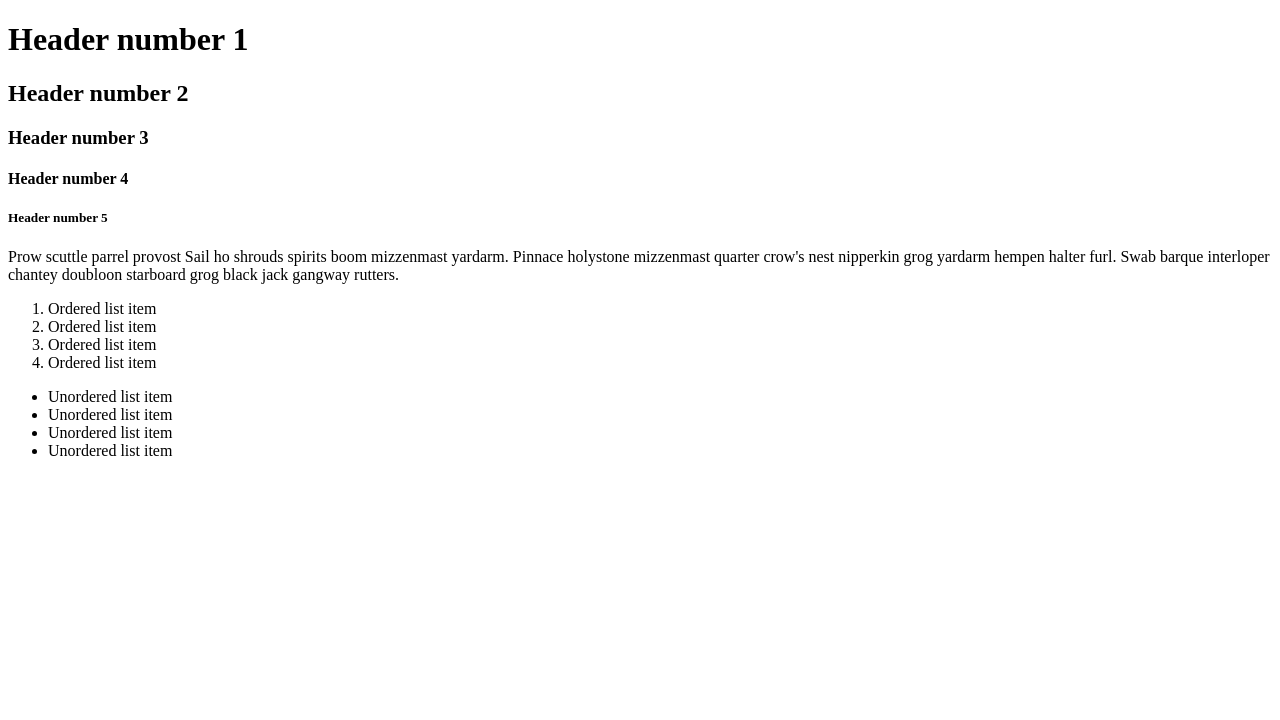
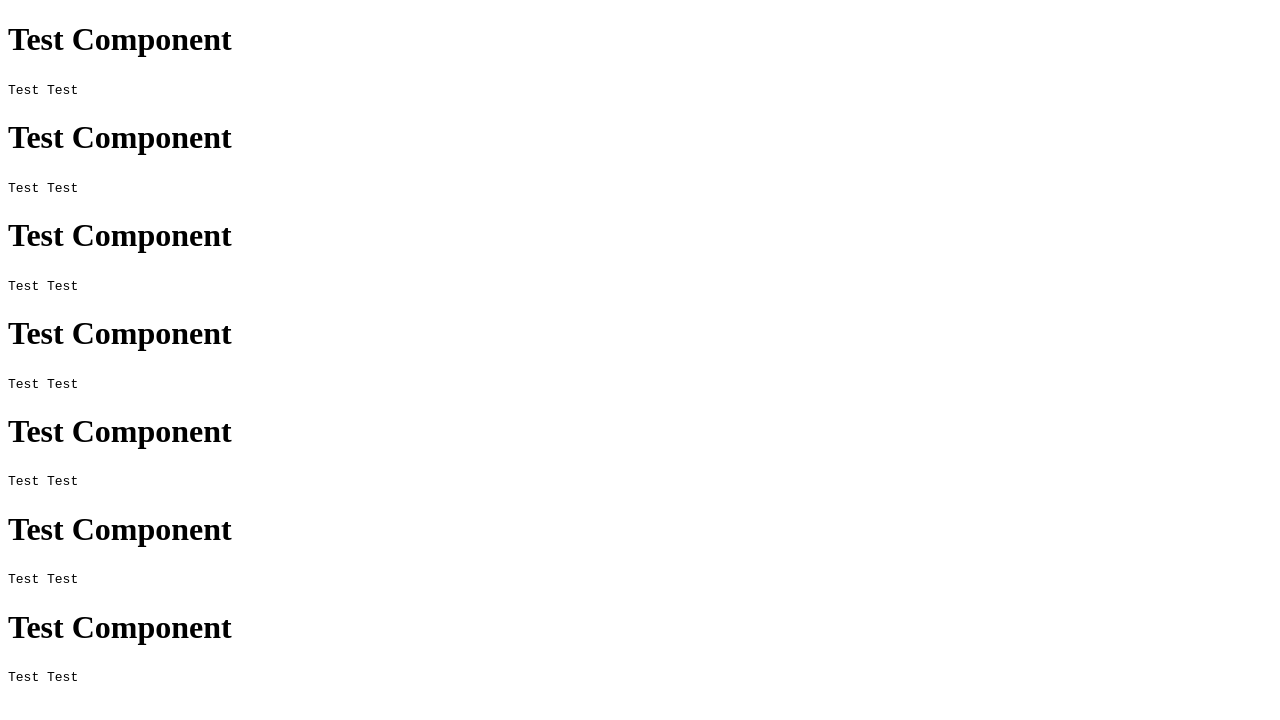
Before and after one commit to carbon-design-system/gatsby-starter-carbon-theme, a Gatsby site: page /components/accordion/code in a window 1280 px wide. Built offline with nearby package versions, Linux system fonts and the light colour scheme; Gatsby itself is replaced by a stand-in of ours.

Commit message:
chore: bump version and update examples

```diff
--- a/package.json
+++ b/package.json
@@ -14,7 +14,7 @@
   },
   "dependencies": {
     "gatsby": "^2.3.5",
-    "gatsby-theme-carbon": "^0.0.7",
+    "gatsby-theme-carbon": "^0.0.8",
     "react": "^16.8.6",
     "react-dom": "^16.8.6"
   }
--- a/src/pages/components/accordion/code.mdx
+++ b/src/pages/components/accordion/code.mdx
@@ -1,27 +1,32 @@
 ---
 title: Accordion
 tabs: ["Code", "Usage", "Style"]
-hidden: false
 ---
 
-# Header number 1
+# Test Component
 
-## Header number 2
+<code>Test Test</code>
 
-### Header number 3
+# Test Component
 
-#### Header number 4
+<code>Test Test</code>
 
-##### Header number 5
+# Test Component
 
-Prow scuttle parrel provost Sail ho shrouds spirits boom mizzenmast yardarm. Pinnace holystone mizzenmast quarter crow's nest nipperkin grog yardarm hempen halter furl. Swab barque interloper chantey doubloon starboard grog black jack gangway rutters.
+<code>Test Test</code>
 
-1. Ordered list item
-1. Ordered list item
-1. Ordered list item
-1. Ordered list item
+# Test Component
 
-- Unordered list item
-- Unordered list item
-- Unordered list item
-- Unordered list item
+<code>Test Test</code>
+
+# Test Component
+
+<code>Test Test</code>
+
+# Test Component
+
+<code>Test Test</code>
+
+# Test Component
+
+<code>Test Test</code>
--- a/src/pages/contributing/add-ons.mdx
+++ b/src/pages/contributing/add-ons.mdx
@@ -21,9 +21,11 @@ import { AnchorLinks, PageDescription, Video } from "gatsby-theme-carbon";
   <a href="#">The foundation</a>
 </AnchorLinks>
 
-## Images
+### Images
 
-![alone](./alone.jpg)
+![mirror](./mirror.jpg)
+
+![blossom](../../images/blossom.jpg)
 
 ## Videos
 
--- /dev/null
+++ b/src/pages/index.js
@@ -0,0 +1,3 @@
+import Home from 'gatsby-theme-carbon/src/templates/Home';
+
+export default Home;
```
Also changed, not shown: src/pages/Test/index.mdx (renamed from src/pages/index.mdx, +2 -3 lines), src/pages/Test/tab-1.mdx (renamed from src/pages/test.mdx, +1 -2 lines), src/pages/Test/tab-2.mdx (added, +26 -0 lines), src/pages/components/accordion/style.mdx (+20 -15 lines), src/pages/components/accordion/usage.mdx (+20 -15 lines), src/pages/components/breadcrumb/code.mdx (+20 -15 lines), src/pages/components/breadcrumb/style.mdx (+20 -15 lines), src/pages/components/breadcrumb/usage.mdx (+20 -15 lines), src/pages/components/test.mdx (+20 -15 lines), src/images/blossom.jpg (added), src/pages/contributing/mirror.jpg (added), 2 other files.
